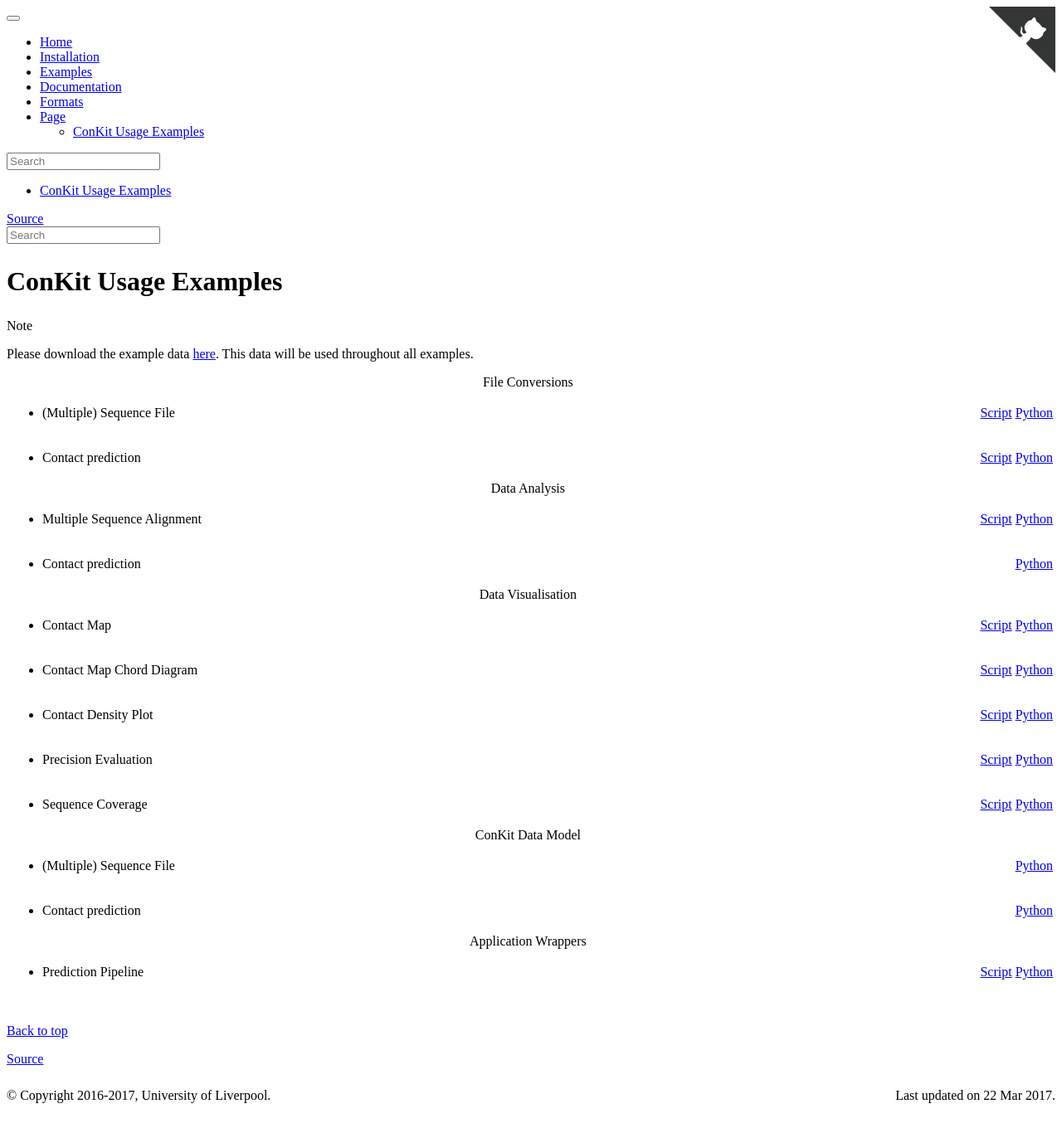
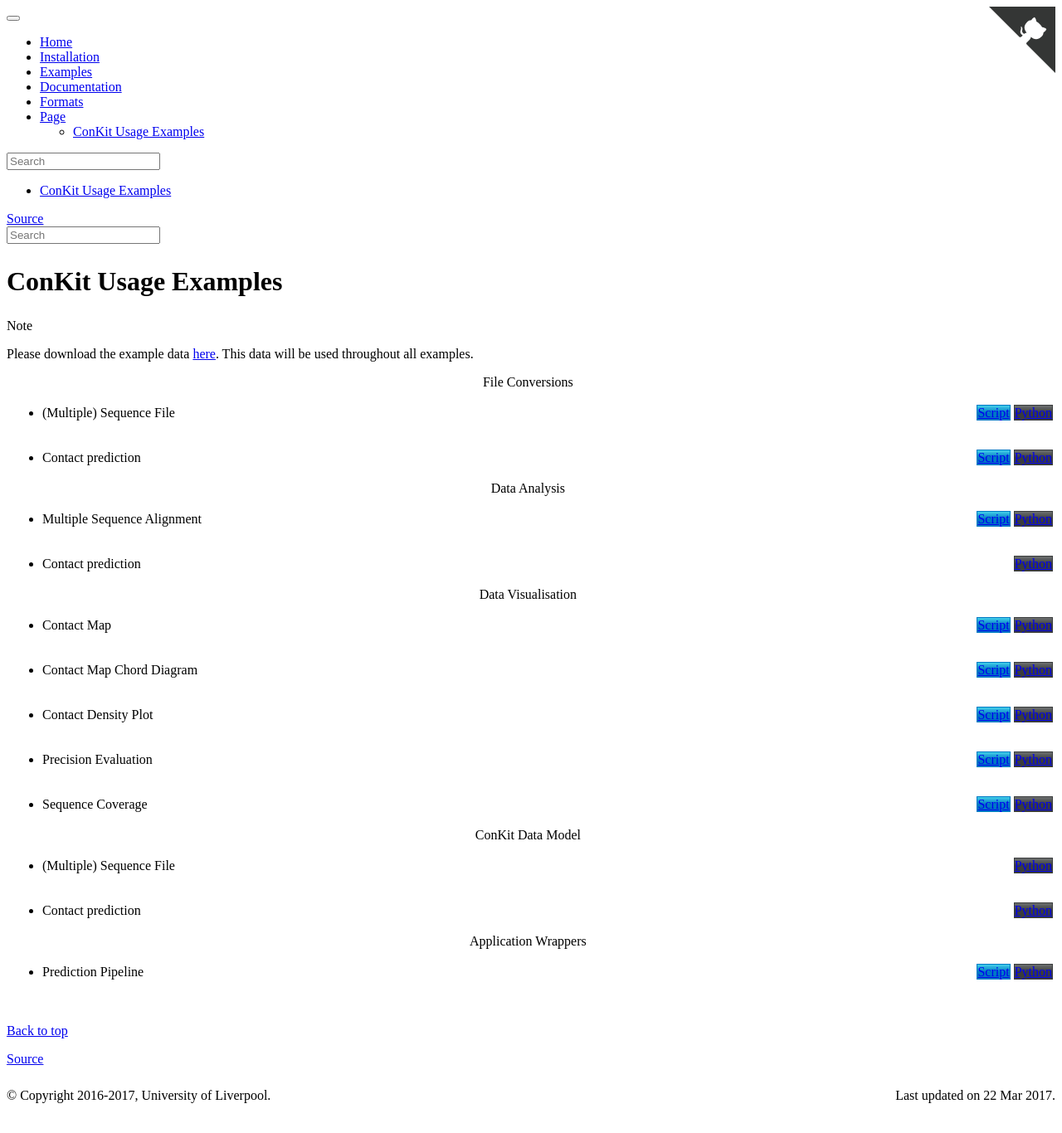
Before and after one commit to rigdenlab/conkit, a Sphinx documentation site: the page built from docs/examples.rst, in a window 1280 px wide. Shown: the whole page at 83% size. Built offline with Sphinx 7.4.7, drawn with Linux system fonts in a browser that asks for light colours.

Commit message:
button color changed to match logo

```diff
--- a/docs/_static/custom.css
+++ b/docs/_static/custom.css
@@ -71,3 +71,49 @@
 .trp {color: #E25822;}
 .tyr {color: #2B3D26;}
 .unk {color: #000000;}
+
+
+.btn-default {
+background-image: -webkit-linear-gradient(#6d7070, #3a3c3d 50%, #3a3c3d);
+background-image: -o-linear-gradient(#6d7070, #3a3c3d 50%, #3a3c3d);
+background-image: -webkit-gradient(linear, left top, left bottom, from(#6d7070), color-stop(50%, #3a3c3d), to(#3a3c3d));
+background-image: linear-gradient(#6d7070, #3a3c3d 50%, #3a3c3d);
+background-repeat: no-repeat;
+filter: progid:DXImageTransform.Microsoft.gradient(startColorstr='#ff6d7070', endColorstr='#ff3a3c3d', GradientType=0);
+-webkit-filter: none;
+        filter: none;
+border: 1px solid #3a3c3d;
+}
+.btn-default:hover {
+background-image: -webkit-linear-gradient(#6d7070, #2b2d2d 50%, #2b2d2d);
+background-image: -o-linear-gradient(#6d7070, #2b2d2d 50%, #2b2d2d);
+background-image: -webkit-gradient(linear, left top, left bottom, from(#6d7070), color-stop(50%, #2b2d2d), to(#2b2d2d));
+background-image: linear-gradient(#6d7070, #2b2d2d 50%, #2b2d2d);
+background-repeat: no-repeat;
+filter: progid:DXImageTransform.Microsoft.gradient(startColorstr='#ff6d7070', endColorstr='#ff2b2d2d', GradientType=0);
+-webkit-filter: none;
+        filter: none;
+border: 1px solid #3a3c3d;
+}
+.btn-primary {
+background-image: -webkit-linear-gradient(#43cfe9, #0079c4 50%, #0079c4);
+background-image: -o-linear-gradient(#43cfe9, #0079c4 50%, #0079c4);
+background-image: -webkit-gradient(linear, left top, left bottom, from(#43cfe9), color-stop(50%, #0079c4), to(#0079c4));
+background-image: linear-gradient(#43cfe9, #0079c4 50%, #0079c4);
+background-repeat: no-repeat;
+filter: progid:DXImageTransform.Microsoft.gradient(startColorstr='#ff43cfe9', endColorstr='#ff0079c4', GradientType=0);
+-webkit-filter: none;
+        filter: none;
+border: 1px solid #0079c4;
+}
+.btn-primary:hover {
+background-image: -webkit-linear-gradient(#43cfe9, #006488 50%, #006488);
+background-image: -o-linear-gradient(#43cfe9, #006488 50%, #006488);
+background-image: -webkit-gradient(linear, left top, left bottom, from(#43cfe9), color-stop(50%, #006488), to(#006488));
+background-image: linear-gradient(#43cfe9, #006488 50%, #006488);
+background-repeat: no-repeat;
+filter: progid:DXImageTransform.Microsoft.gradient(startColorstr='#ff43cfe9', endColorstr='#ff006488', GradientType=0);
+-webkit-filter: none;
+        filter: none;
+border: 1px solid #0079c4;
+}
```
